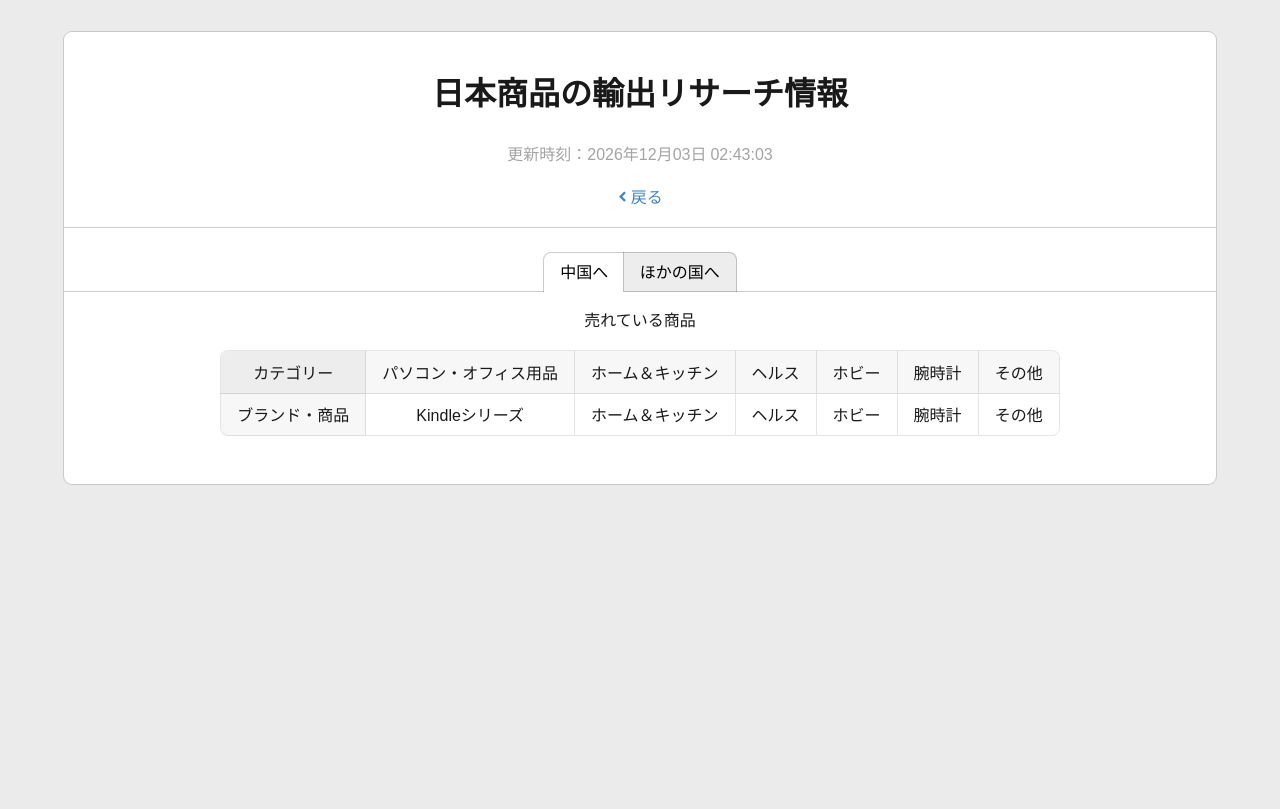
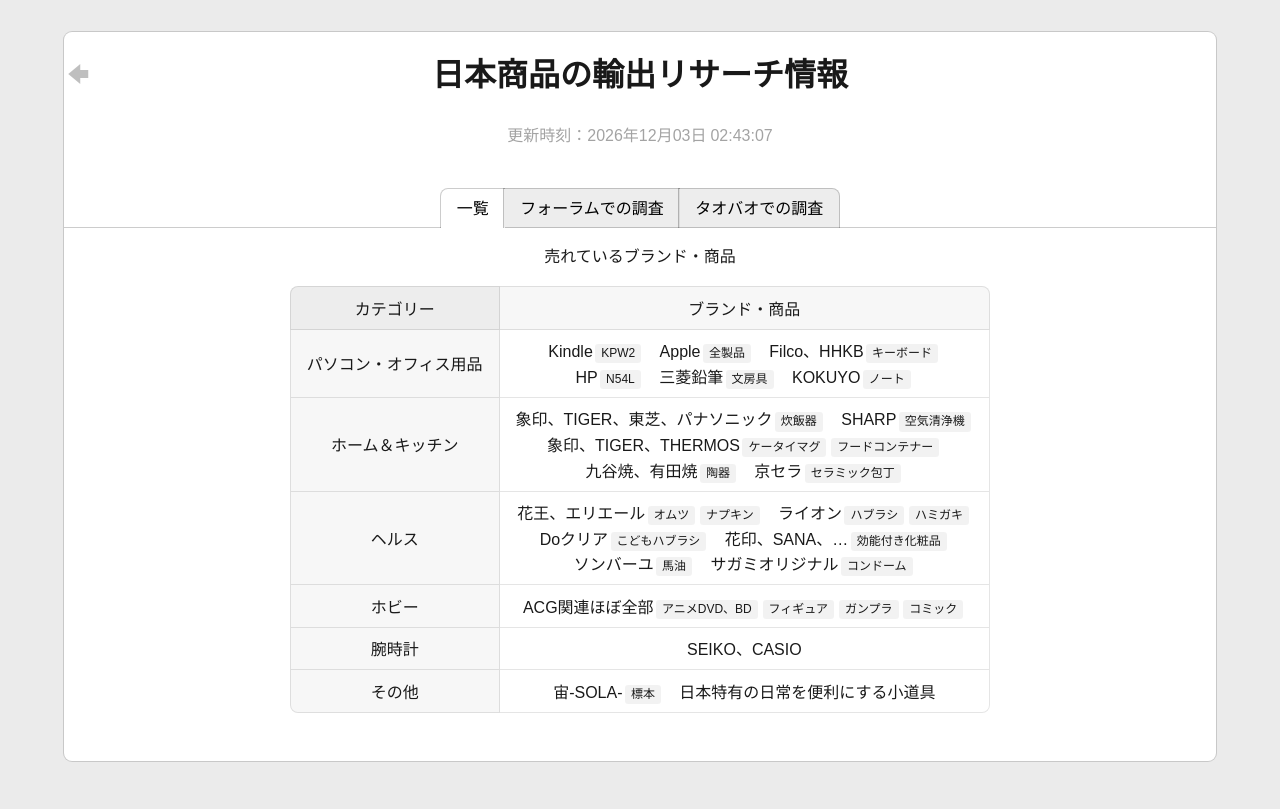
Before and after one commit to Cloudxtreme/VPS, a PHP site: page /tmall/export.php in a window 1280 px wide. Before the commit the page ends 485 px from the top, so only its background shows below. Run offline with PHP 8.4, Linux system fonts and the light colour scheme.

Commit message:
xvm daily bkup

```diff
--- a/xvm/var/www/style.css
+++ b/xvm/var/www/style.css
@@ -46,6 +46,7 @@
 h1, h1 *	{ font-size: 32px; }
 h2, h2 *	{ font-size: 26px; }
 h3, h3 *	{ font-size: 20px; }
+h1			{ margin-top: -1.6em; }
 
 pre, code, var, samp, kbd, tt
 	{ font-family: Menlo,meslo,"Courier New",monospace; font-size: 95%; font-weight: inherit; }
@@ -83,7 +84,7 @@
 						border-radius: .25em;
 					}
 
-:not(td) > a:not([name]):not([href$="png"]):hover	{ /*border-bottom: .1em solid rgb(65,131,196);*/
+:not(td) > a:not([name]):not([href$="png"]):not([href$="go(-1)"]):hover	{ /*border-bottom: .1em solid rgb(65,131,196);*/
 						position: relative;
 						background-color: #fff;
 						border-color: rgb(65,131,196);
@@ -93,8 +94,7 @@
 a:not([name]):not([href^="#"]):not([href$="bin"]):not([href$="exe"]):not([href$="ignore.list"]):not([href^="java"]):not([href$="png"]):not([href*="excel"]):not([href*="scripts"])::after,
 a[href*="dropbox"]::before,
 a[href*="excel"]::before,
-a[href*="scripts"]::before,
-a[href^="java"]::before		{
+a[href*="scripts"]::before	{
 								font-family: 'FontAwesome';
 								content: '\f054';
 								margin: auto .1em auto .4em;
@@ -102,18 +102,22 @@
 								vertical-align: 10%;
 							}
 
-a[href^="java"]::before		{ content: '\f053'; margin: auto .4em auto .1em; }
 a[href*="excel"]::before	{ content: '\f1c3'; margin: auto .2em; font-size: 14px; vertical-align: 2%; }
 a[href*="dropbox"]::before	{ content: '\f16b'; margin: auto .1em; font-size: 18px; vertical-align: 0%; }
 a[href*="scripts"]::before	{ content: '\f0f6'; margin: auto .2em; font-size: 14px; vertical-align: 2%; }
 
 a[href$="exe"]::before,
-a[href$="bin"]::before	{
-							font-family: 'octicons';
-							content: '\f0a8';
-							margin: auto .2em;
-						}
-
+a[href$="bin"]::before,
+a[href$="go(-1)"]::before	{
+								font-family: 'octicons';
+								content: '\f0a8';
+								margin: auto .2em;
+							}
+a[href$="go(-1)"]::before	{ content: '\f040'; margin: auto .4em auto .1em; color: rgba(0,0,0,.25); font-size: 200%; }
+a[href$="go(-1)"],
+a[href$="go(-1)"]:hover		{　position: relative;　margin: .1em auto auto .2em; }
+a[href$="go(-1)"]			{ color: rgba(0,0,0,0); }
+a[href$="go(-1)"]:hover		{ color: rgba(0,0,0,1); }
 a[href$="png"]:hover			{ cursor: zoom-in; }
 
 p.center > a:not(:last-child)	{ margin-right: .5em; }
@@ -365,6 +369,12 @@
 .fa-windows		{ color: rgb(0,182,242); }
 
 /*	自定义class	*/
+
+.f50			{ font-size: 50%; }
+.f75			{ font-size: 75%; }
+.f80			{ font-size: 80%; }
+.f85			{ font-size: 85%; }
+
 .center			{ text-align: center; }
 
 .column-2,
--- a/xvm/var/www/tmall/export.php
+++ b/xvm/var/www/tmall/export.php
@@ -32,40 +32,51 @@
 		</script>
 	</head>
 	<body>
+		<a href="javascript:history.go(-1)">戻る</a>
 		<h1 class="center">日本商品の輸出リサーチ情報</h1>
-			<p class="center gray">更新時刻：<?php echo date("Y年m月d日 H:i:s",$updatetime_page) ?></p>
-			<p class="center">
-				<a href="javascript:history.go(-1)">戻る</a>
-			</p>
-		<hr />
+		<p class="center gray">更新時刻：<?php echo date("Y年m月d日 H:i:s",$updatetime_page) ?></p>
 		<div class="tabs">
 			<ul class="tab-links">
-				<li class="active gp-1"><a href="#tab1">中国へ</a></li>
-				<li class="gp-3"><a href="#tab2">ほかの国へ</a></li>
+				<li class="active gp-1"><a href="#tab1">一覧</a></li>
+				<li class="gp-2"><a href="#tab2">フォーラムでの調査</a></li>
+				<li class="gp-3"><a href="#tab3">タオバオでの調査</a></li>
 			</ul>
 			<div class="tab-content">
 				<div id="tab1" class="tab active">
-					<p class="center">売れている商品</p>
+					<p class="center">売れているブランド・商品</p>
 					<table class="center">
 						<tr>
 							<td>カテゴリー</td>
-							<td>パソコン・オフィス用品</td>
-							<td>ホーム＆キッチン</td>
-							<td>ヘルス</td>
-							<td>ホビー</td>
-							<td>腕時計</td>
-							<td>その他</td>
+							<td>ブランド・商品</td>
 						</tr>
 						<tr>
-							<td>ブランド・商品</td>
-							<td>Kindleシリーズ</td>
+							<td>パソコン・オフィス用品</td>
+							<td>Kindle<tt class="f75">KPW2</tt>　Apple<tt class="f75">全製品</tt>　Filco、HHKB<tt class="f75">キーボード</tt><br />HP<tt class="f75">N54L</tt>　三菱鉛筆<tt class="f75">文房具</tt>　KOKUYO<tt class="f75">ノート</tt></td>
+						</tr>
+						<tr>
 							<td>ホーム＆キッチン</td>
+							<td>象印、TIGER、東芝、パナソニック<tt class="f75">炊飯器</tt>　SHARP<tt class="f75">空気清浄機</tt><br />象印、TIGER、THERMOS<tt class="f75">ケータイマグ</tt><tt class="f75">フードコンテナー</tt><br />九谷焼、有田焼<tt class="f75">陶器</tt>　京セラ<tt class="f75">セラミック包丁</tt></td>
+						</tr>
+						<tr>
 							<td>ヘルス</td>
+							<td>花王、エリエール<tt class="f75">オムツ</tt><tt class="f75">ナプキン</tt>　ライオン<tt class="f75">ハブラシ</tt><tt class="f75">ハミガキ</tt><br />Doクリア<tt class="f75">こどもハブラシ</tt>　花印、SANA、…<tt class="f75">効能付き化粧品</tt><br />ソンバーユ<tt class="f75">馬油</tt>　サガミオリジナル<tt class="f75">コンドーム</tt></td>
+						</tr>
+						<tr>
 							<td>ホビー</td>
+							<td>ACG関連ほぼ全部<tt class="f75">アニメDVD、BD</tt><tt class="f75">フィギュア</tt><tt class="f75">ガンプラ</tt><tt class="f75">コミック</tt></td>
+						</tr>
+						<tr>
 							<td>腕時計</td>
+							<td>SEIKO、CASIO</td>
+						</tr>
+						<tr>
 							<td>その他</td>
+							<td>宙-SOLA-<tt class="f75">標本</tt>　日本特有の日常を便利にする小道具</td>
 						</tr>
 					</table>
+				</div>
+				<div id="tab2" class="tab">
+					<p class="gray center">未作成</p>
 				</div>
 			</div>
 		</div>
```
Also changed, not shown: 3 other files.
